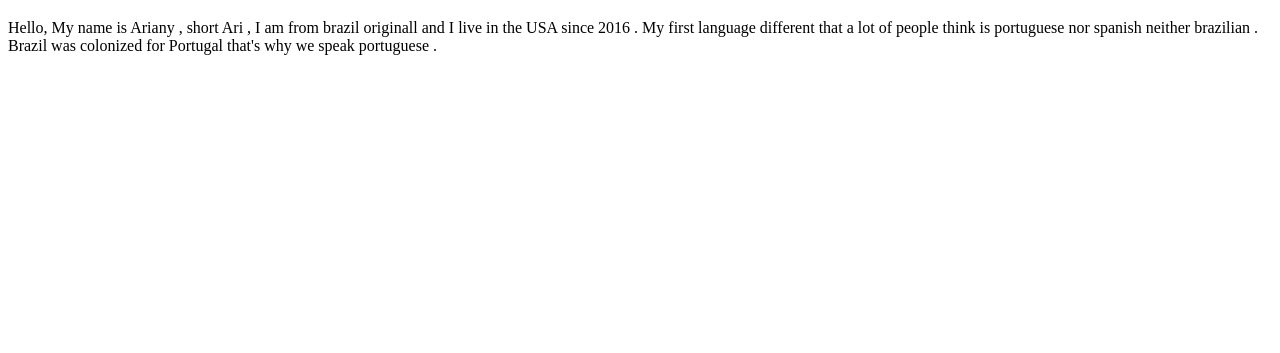
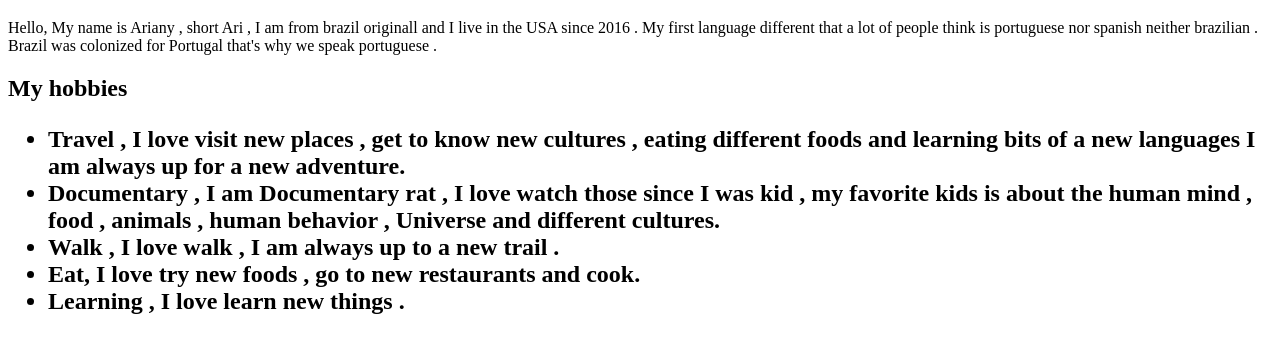
Before and after one commit to Ariany12/Basic-Webdev, a plain HTML site: page index.html in a window 1280 px wide. Shown: the part 61-414 px from the top of the page. Drawn offline with Linux system fonts and the light colour scheme.

Commit message:
My list of hobbies or favorite things

```diff
--- a/index.html
+++ b/index.html
@@ -12,5 +12,28 @@
         Hello, My name is Ariany , short Ari , I am from brazil originall and I live in the USA since 2016 . My first language different that a lot
         of people think is portuguese nor spanish neither brazilian . Brazil was colonized for Portugal that's why we speak portuguese .
     </p>
+
+    <h2>
+        My hobbies
+        <ul>
+            <li>Travel , I love visit new places , get to know new cultures , eating different foods and learning bits of a new languages
+                I am always up for a new adventure.
+            </li>
+            <li>
+                Documentary , I am Documentary rat , I love watch those since I was kid , my favorite kids is about the human mind , food , animals ,
+                human behavior , Universe and different cultures.
+            </li>
+            <li>
+                Walk , I love walk ,  I am always up to a new trail .
+            </li>
+            <li>
+                Eat, I love try new foods  , go to new restaurants and cook.
+            </li>
+            <li>
+                Learning , I love learn new things .
+            </li>
+        </ul>
+
+
 </body>
 </html>
```
